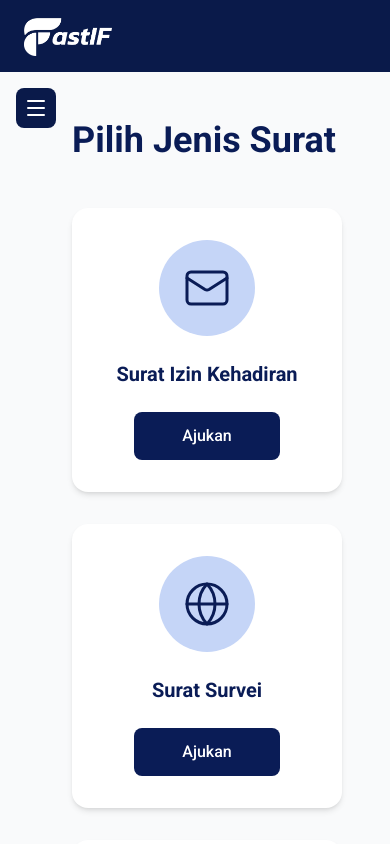
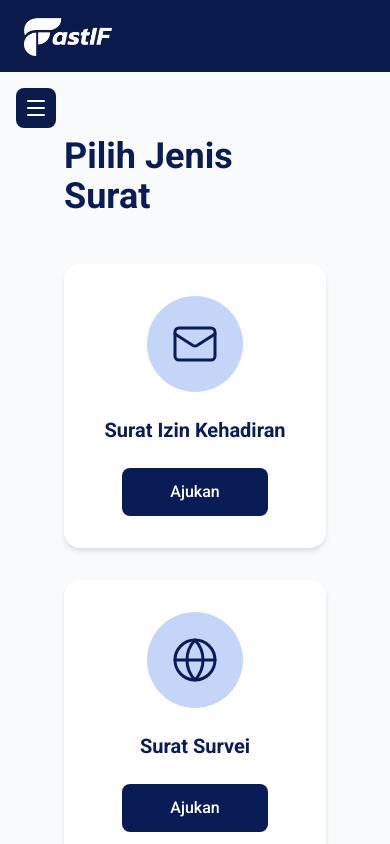
Before and after one commit to Suanda27/FastIF, a Next.js app: page /mahasiswa/PengajuanSurat in a window 390 px wide. Shown: the top 844 px of the page. Built offline with nearby package versions, Linux system fonts and the light colour scheme.

Commit message:
Update layout padding for PengajuanSurat page; adjust styles for desktop and mobile

```diff
--- a/src/app/mahasiswa/PengajuanSurat/page.tsx
+++ b/src/app/mahasiswa/PengajuanSurat/page.tsx
@@ -40,7 +40,8 @@ export default function PengajuanSuratPage() {
   return (
     <div className="flex min-h-screen bg-gray-50 relative">
       <Sidebar />
-      <div className="p-12 pl-18">
+      {/* Added md:pl-24 for desktop only, keeping p-12 for mobile */}
+      <div className="p-16 md:pl-30">
         <h1 className="text-4xl font-bold text-[#0A1C56] mb-12">
           Pilih Jenis Surat
         </h1>
```
